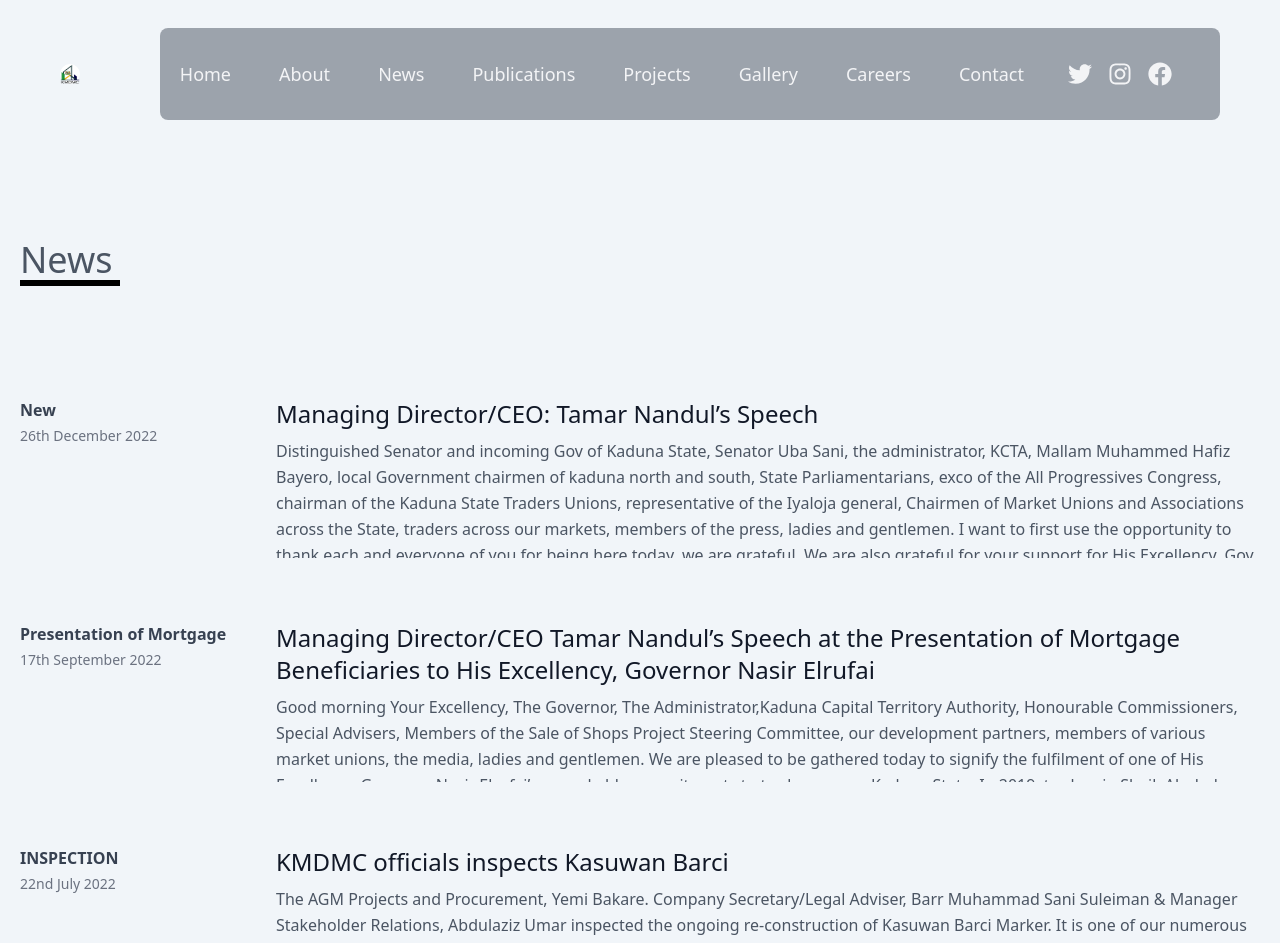
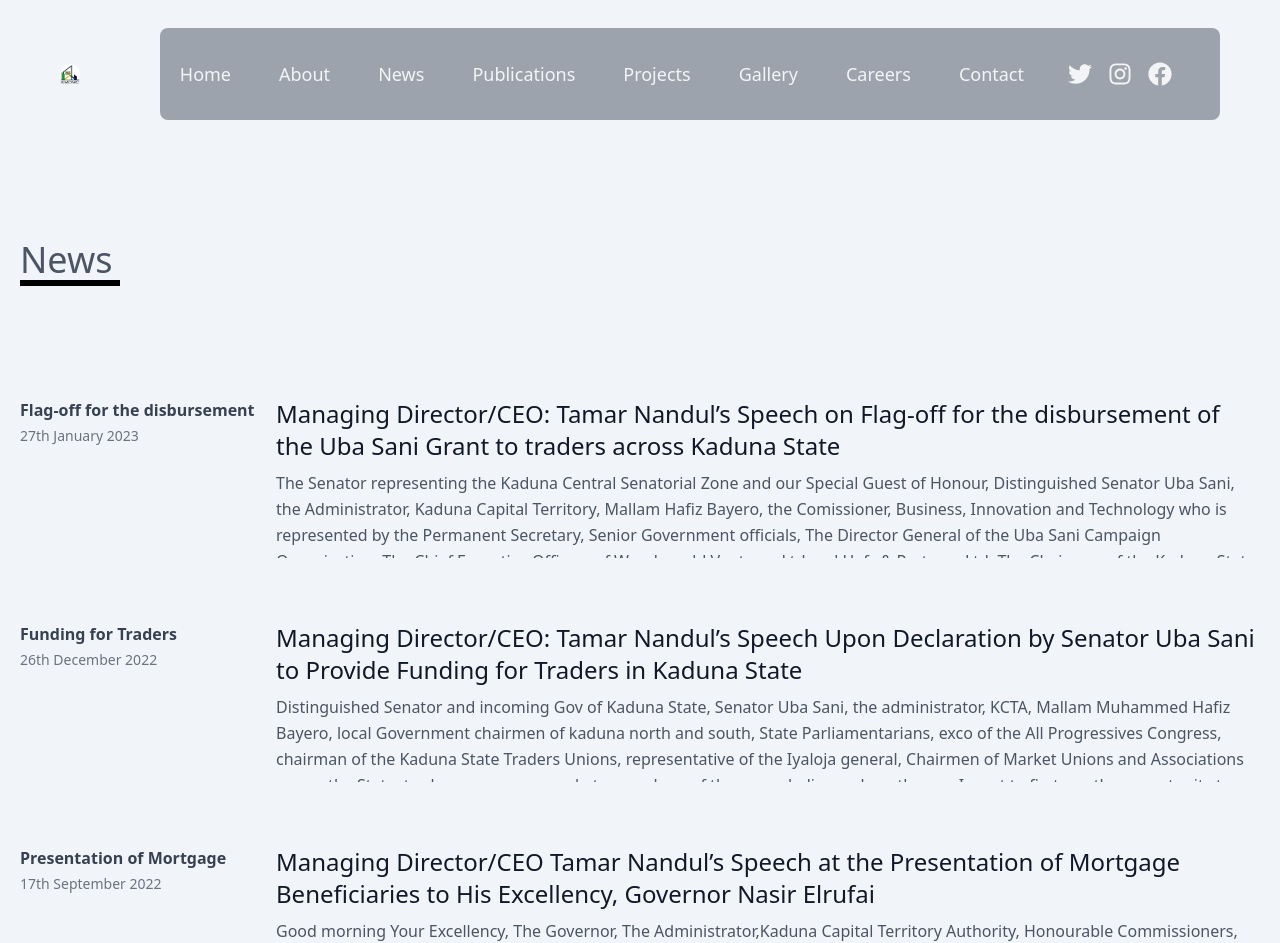
Before and after one commit to general-Dee/kmdmc, a Next.js app: page /news in a window 1280 px wide. Shown: the top 943 px of the page. Built offline with nearby package versions, Linux system fonts and the light colour scheme.

Commit message:
Flag-off

```diff
--- a/pages/news.tsx
+++ b/pages/news.tsx
@@ -35,11 +35,44 @@ function news() {
           viewport= {{ once: true}}
         className="py-8 flex flex-wrap md:flex-nowrap">
               <div className="md:w-64 md:mb-0 mb-6 flex-shrink-0 flex flex-col">
-                <span className="font-semibold title-font text-gray-700">New</span>
+                <span className="font-semibold title-font text-gray-700">Flag-off for the disbursement</span>
+                <span className="mt-1 text-gray-500 text-sm">27th January 2023</span>
+              </div>
+              <div className="md:flex-grow h-40 overflow-y-scroll !scrollbar-thin !scrollbar-track-transparent !scrollbar-thumb-gray-600">
+                <h2 className="text-2xl font-medium text-gray-900 title-font mb-2">Managing Director/CEO: Tamar Nandul’s Speech on Flag-off for the disbursement of the Uba Sani Grant to traders across Kaduna State</h2>
+                <p className="leading-relaxed ">The Senator representing the Kaduna Central Senatorial Zone and our Special Guest of Honour, Distinguished Senator Uba Sani, the Administrator, Kaduna Capital Territory, Mallam Hafiz Bayero, the Comissioner, Business, Innovation and Technology who is represented by the Permanent Secretary, Senior Government officials, The Director General of the Uba Sani Campaign Organisation, The Chief Executive Officers of Woodmould Ventures Ltd and Hafs & Partners Ltd, The Chairman of the Kaduna State Traders Association, our esteemed traders, members of the press, ladies and gentle men; good morning.
+I am pleased to welcome you all to the Flag-off for the disbursement of the Uba Sani Grant to traders across Kaduna State, additionally, Senator Uba Sani will be commissioning two shopping Centres today that are part of His Excellency, Governor Nasir Ahmed el-Rufai’s ambitious and impactful market redevelopment policy.
+Our Special Guest of Honour, Distinguished Senator Uba Sani is known to all of us here, he has excelled in several spheres of life, he has worked across all levels of governance. I said governance not government because he has been an outsider working as a freedom fighter and advocating for hard won transition to democracy after several decades of military rule, he has been a special adviser to the President of the Federal Republic, Political Adviser to Governor el-Rufai, Special Adviser on Inter-Governental Relations to Governor el-Rufai and now as Senator of the Federal Republic, he is the Chairman of the House Committee on Banking, Insurance and Financial Institutions. As a first term senator, he has also distinguished himself in his representation of his constituency and indeed, all of Kaduna State. In spite of all his career achievements, he is most regarded for his philanthropy.
+In September 2022, traders across Kaduna State endorsed his candidacy for Governor of Kaduna in the upcoming elections and inaugurated a support group towards the campaign effort. During my remarks at the event, we had called on the Senator to extend his goodwill to traders in Kaduna State and provide support to traders who are finding it difficult to purchase their shops and at that same event, Senator Uba Sani pledged the sum of N20,000,000 as support to traders across the State. We are pleased to confirm that true to his word, he has fulfilled that pledge to our traders. Because of his generosity, over 700 traders have been empowered. In Sheikh Gumi Market, 197 traders are getting support to make their mortgage down payments, in Kasuwan Magani, 80 traders have been supported to pay their rent for a year, 25 petty traders in Checheniya Market have been empowered, 10 women in Kabala market, 185 traders across Tudun Wada, Sabon Gari, Dan Magaji have been empowered. Of course traders in Ungwan Rimi, Kawo, Kasuwan Bacci and Kwoi are not left behind. The impact of this grant is immediate and transformational. We are sincerely grateful for this and we pray to God to reward you, to bless you abundantly, protect you and prepare you to do even more.
+We have heard some people claiming that this is because of politics and I have asked them to also come and do their own politics, we want to strongly encourage this kind of politics that empowers people to become owners of their business promises, this kind of politics that provides support for traders to increase their capital or pay off their debts. I want to also advice the traders not to allow anyone politicise their development, this administration of Mal. Nasir
+
+ Ahmad el-Rufai of which Senator Uba Sani is a core team member is focused on the development of people regardless of their political party. These naysayers are out to deceive you and cheat you. They are the same people who boasted to you that the market redevelopment program of Governor el-Rufai was a scam but we are here today and you can all attest to the transformation going in markets across Kaduna State.
+We are aware some of them have peddled the fake news that we demolished 40,000 shops and we are using this opportunity to challenge them to show their proof. What we know as the truth is that today we are building over 20 markets across the State, some have even been completed, some have been commissioned, some are already in use. It is only in 9 markets that there was demolition, in 8 of these markets apart from Kasuwan Bacci, we provided temporary markets for traders to continue their business while construction is ongoing. Across these 9 markets, 7,915 traders were affected by our activities but most of them did not even have shops, the number of shops demolished is just about 5,000 and in their place we are building 14,677 shops and have already allocated 7,915 in these 9 markets. Furthermore, we have also started handing over shops to traders in Ungwan Rimi and Barnawa and we will start in Kawo next week and by God’s grace, the third phase of Sabon Gari and Kasuwan Bacci will also be handed over soon. His Excellency, Governor Nasir Ahmad el- Rufai will also commission the Ungwan Rimi Market next month.
+Today, Senator Uba Sani will also commission this Shopping centre which was built on the former club 69 Garage and the GSM Market at the former 740 Garage, on Lagos Street. This shopping centre was built by Wood Mould Ventures Limited, an indigenous real estate developer whose portfolio of development projects spans across the country. In addition to their developmental prowess, they are also our development partners.
+Governor Nasir Ahmad el-Rufai has instituted reforms to promote investment within the state, create jobs and foster a sustainable economy through private sector participation and commercialisation. This shopping centre and the GSM Market along Lagos Street are one of many outcomes of public-private partnerships we have entered into with private developers, Wood mould Nigeria Limited, and Hafs and Partners Limited.
+With over N1bn in investment value, This Shopping centre boasts 109 shops of varying sizes, with ensuite shops and 24-hour surveillance to ensure the safety of our traders and their property.
+We are also commissioning the newly completed GSM Market along Lagos street, which was built by Hafs and Partners, another of our high-performing development partners. The GSM market has an investment value of N700M naira and contains 244 Nr Shops which are multi-tiered and designed with the end user in mind.
+As the foremost facilitator in commercial real estate development and management in Kaduna, the completion of these developments is one of many demonstrations of partnerships and facilitation of investments through private- sector participation and are all built-in line with KDSG’s urban renewal agenda.
+
+ Both of the developments are intended to serve the local community and its surrounding environs.
+I welcome all of you to this celebration of business, commerce and development, in honour of Senator Uba Sani.</p>
+              </div>
+            </motion.div>
+        <motion.div
+        initial= {{
+          y: 80,
+          opacity: 0
+          }}
+          transition= {{duration: 1}}
+          whileInView= {{ opacity: 1, y: 0}}
+          viewport= {{ once: true}}
+        className="py-8 flex flex-wrap md:flex-nowrap">
+              <div className="md:w-64 md:mb-0 mb-6 flex-shrink-0 flex flex-col">
+                <span className="font-semibold title-font text-gray-700">Funding for Traders</span>
                 <span className="mt-1 text-gray-500 text-sm">26th December 2022</span>
               </div>
               <div className="md:flex-grow h-40 overflow-y-scroll !scrollbar-thin !scrollbar-track-transparent !scrollbar-thumb-gray-600">
-                <h2 className="text-2xl font-medium text-gray-900 title-font mb-2">Managing Director/CEO: Tamar Nandul’s Speech</h2>
+                <h2 className="text-2xl font-medium text-gray-900 title-font mb-2">Managing Director/CEO: Tamar Nandul’s Speech Upon Declaration by Senator Uba Sani to Provide Funding for Traders in Kaduna State</h2>
                 <p className="leading-relaxed ">Distinguished Senator and incoming Gov of Kaduna State, Senator Uba Sani, the administrator, KCTA, Mallam Muhammed Hafiz Bayero, local Government chairmen of kaduna north and south, State Parliamentarians, exco of the All Progressives Congress, chairman of the Kaduna State Traders Unions, representative of the Iyaloja general, Chairmen of Market Unions and Associations across the State, traders across our markets, members of the press, ladies and gentlemen.
 
 I want to first use the opportunity to thank each and everyone of you for being here today, we are grateful. We are also grateful for your support for His Excellency, Gov Nasir Ahmad Elrufai’s reforms and  activities in your markets, we will continue to work towards bringing solutions to the issues in our markets and most especially, our financial empowerment efforts through the sale of shops program.
```
